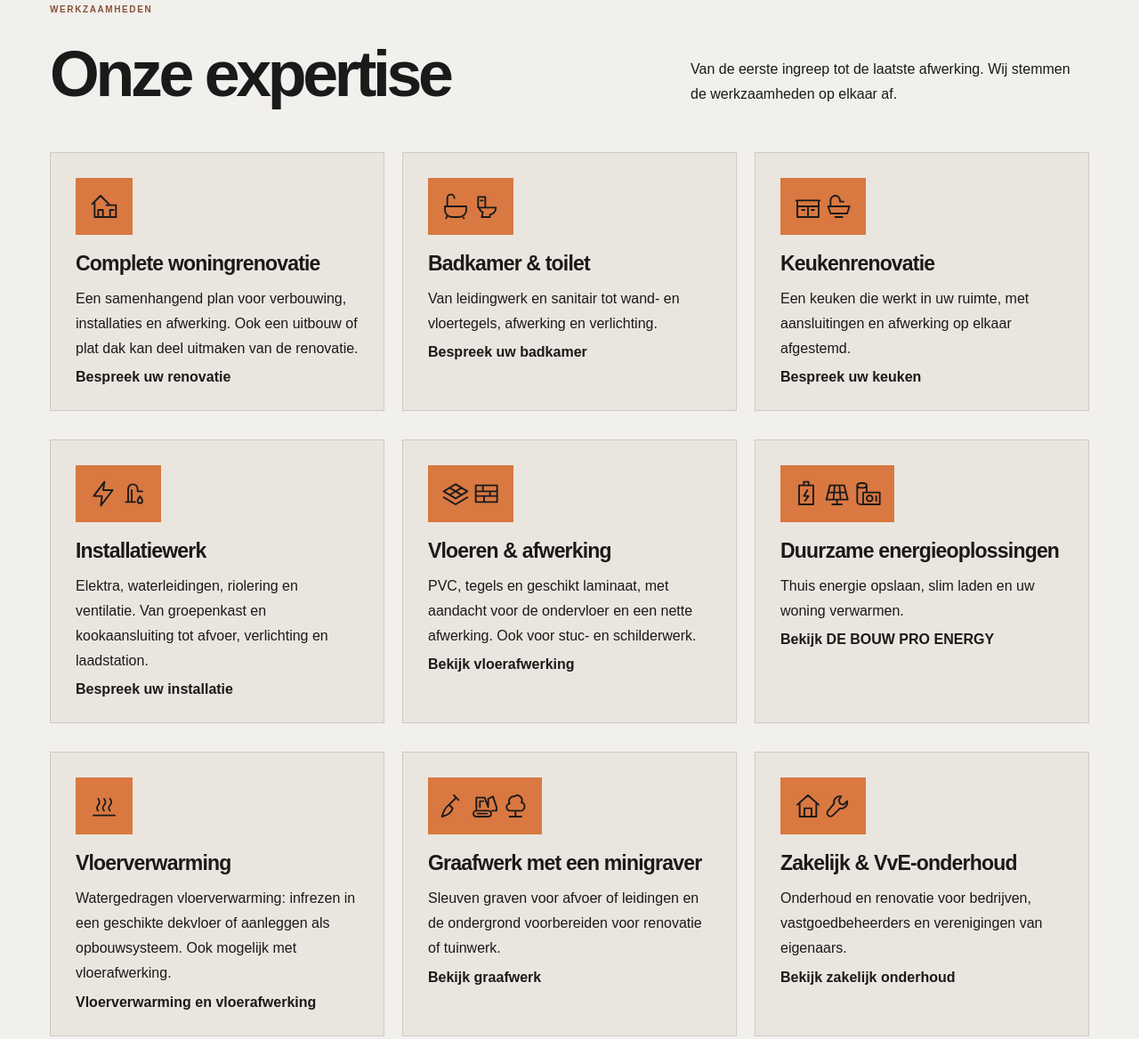
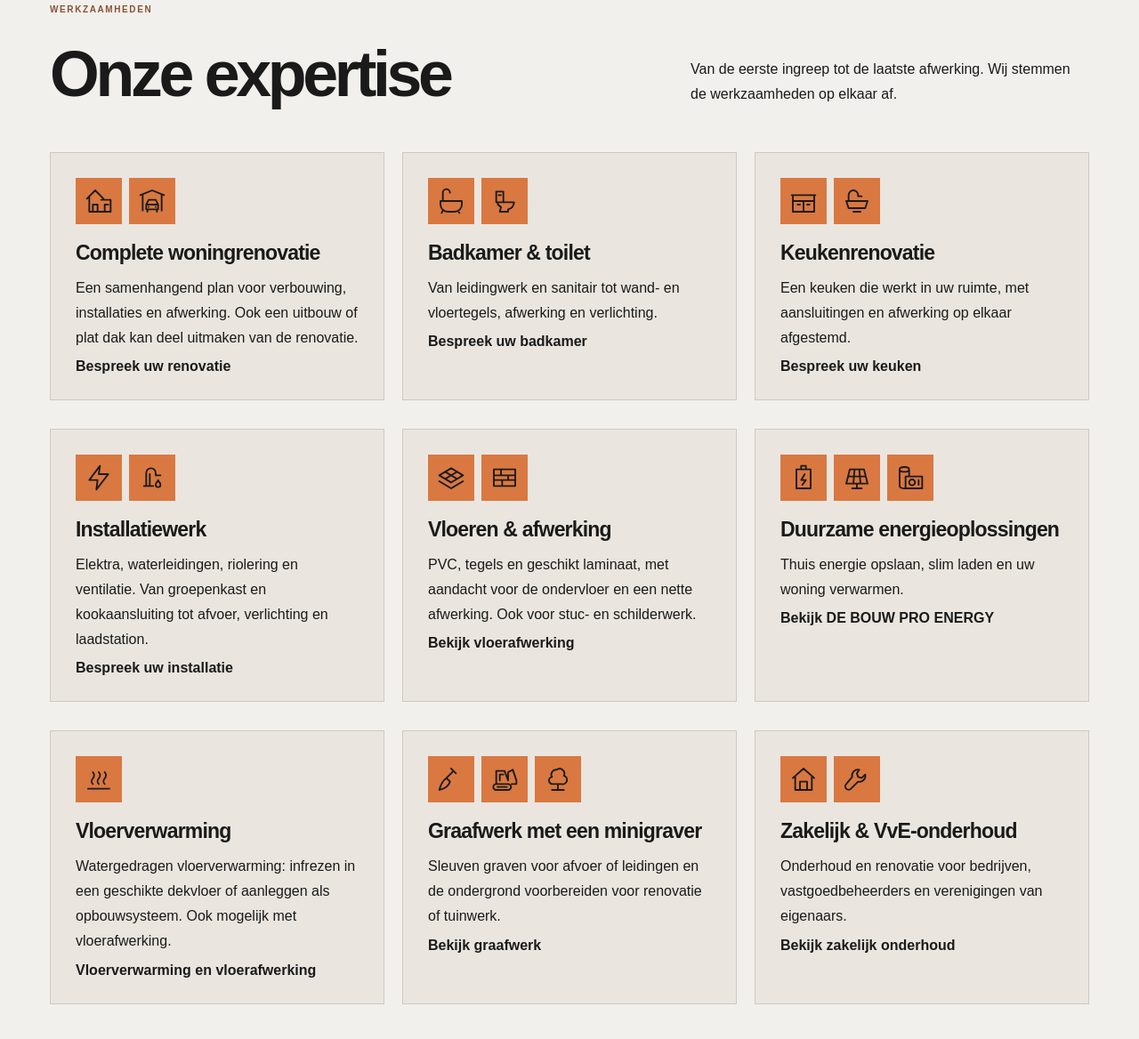
Before and after one commit to andreytruf/Debouwpro-test, a website: page index.html in a window 1280 px wide. Shown: the part 922-2090 px from the top of the page at 89% size. Drawn offline with Linux system fonts and the light colour scheme.

Commit message:
Give expertise icons separate square tiles

```diff
--- a/assets/home.css
+++ b/assets/home.css
@@ -102,29 +102,18 @@
   background: #eae6df;
 }
 .service-symbol {
-  display: grid;
-  place-items: center;
-  width: 4rem;
-  height: 4rem;
-  background: var(--site-copper);
-  color: var(--site-ink);
+  display: flex;
+  flex-wrap: wrap;
+  gap: 0.5rem;
   margin-bottom: 1.125rem;
 }
 .service-symbol svg {
-  width: 2rem;
-  height: 2rem;
-}
-.service-symbol--pair {
-  width: 6rem;
-}
-.service-symbol--pair svg {
-  width: 4.1667rem;
-}
-.service-symbol--trio {
-  width: 8rem;
-}
-.service-symbol--trio svg {
-  width: 6.3333rem;
+  display: block;
+  width: 3.25rem;
+  height: 3.25rem;
+  padding: 0.625rem;
+  background: var(--site-copper);
+  color: var(--site-ink);
 }
 .home-gallery a {
   position: relative;
--- a/index.html
+++ b/index.html
@@ -125,7 +125,20 @@
                 stroke-linecap="round"
                 stroke-linejoin="round"
               >
-                <path d="m2 10 7-7 7 7M4 9v12h18V11h-8M7 21v-6h4v6m6 0v-6h3" />
+                <path
+                  d="m2 10 7-7 7 7M4 9v12h18V11h-8M7 21v-6h4v6m6 0v-6h3"
+                /></svg
+              ><svg
+                viewBox="0 0 24 24"
+                fill="none"
+                stroke="currentColor"
+                stroke-width="1.4"
+                stroke-linecap="round"
+                stroke-linejoin="round"
+              >
+                <path
+                  d="m2 7 10-4 10 4M4 7v13m16-13v13M7 15l2-4h6l2 4M7 15h10v4H7zm1 4v2m8-2v2M9 17h.01m5.99 0h.01"
+                />
               </svg>
             </div>
             <div class="card-copy">
@@ -139,9 +152,9 @@
             </div>
           </article>
           <article>
-            <div class="service-symbol service-symbol--pair" aria-hidden="true">
+            <div class="service-symbol" aria-hidden="true">
               <svg
-                viewBox="0 0 50 24"
+                viewBox="0 0 24 24"
                 fill="none"
                 stroke="currentColor"
                 stroke-width="1.4"
@@ -150,10 +163,17 @@
               >
                 <path
                   d="M3 12h18v3a6 6 0 0 1-6 6H9a6 6 0 0 1-6-6v-3Zm2 0V5a3 3 0 0 1 6 0M4 22l1-2m14 2-1-2"
-                />
+                /></svg
+              ><svg
+                viewBox="0 0 24 24"
+                fill="none"
+                stroke="currentColor"
+                stroke-width="1.4"
+                stroke-linecap="round"
+                stroke-linejoin="round"
+              >
                 <path
                   d="M5 4h6v9H5zM7 7h2m2 6h9a6 6 0 0 1-5 6v2H8l1-4a5 5 0 0 1-3-4"
-                  transform="translate(26)"
                 />
               </svg>
             </div>
@@ -167,20 +187,27 @@
             </div>
           </article>
           <article>
-            <div class="service-symbol service-symbol--pair" aria-hidden="true">
+            <div class="service-symbol" aria-hidden="true">
               <svg
-                viewBox="0 0 50 24"
+                viewBox="0 0 24 24"
                 fill="none"
                 stroke="currentColor"
                 stroke-width="1.4"
                 stroke-linecap="round"
                 stroke-linejoin="round"
               >
-                <path d="M3 7h18v14H3zM3 12h18M12 12v9M9 15H7m10 0h-2M2 7h20" />
                 <path
-                  d="M5 12V7a4 4 0 0 1 8 0v1h3M3 12h18l-2 6H5zM9 21h6"
-                  transform="translate(26)"
-                />
+                  d="M3 7h18v14H3zM3 12h18M12 12v9M9 15H7m10 0h-2M2 7h20"
+                /></svg
+              ><svg
+                viewBox="0 0 24 24"
+                fill="none"
+                stroke="currentColor"
+                stroke-width="1.4"
+                stroke-linecap="round"
+                stroke-linejoin="round"
+              >
+                <path d="M5 12V7a4 4 0 0 1 8 0v1h3M3 12h18l-2 6H5zM9 21h6" />
               </svg>
             </div>
             <div class="card-copy">
@@ -193,19 +220,26 @@
             </div>
           </article>
           <article>
-            <div class="service-symbol service-symbol--pair" aria-hidden="true">
+            <div class="service-symbol" aria-hidden="true">
               <svg
-                viewBox="0 0 50 24"
+                viewBox="0 0 24 24"
                 fill="none"
                 stroke="currentColor"
                 stroke-width="1.4"
                 stroke-linecap="round"
                 stroke-linejoin="round"
               >
-                <path d="m13 2-9 12h7l-1 8 10-13h-8l1-7Z" />
+                <path d="m13 2-9 12h7l-1 8 10-13h-8l1-7Z" /></svg
+              ><svg
+                viewBox="0 0 24 24"
+                fill="none"
+                stroke="currentColor"
+                stroke-width="1.4"
+                stroke-linecap="round"
+                stroke-linejoin="round"
+              >
                 <path
                   d="M5 19h8m-6 0V8a4 4 0 0 1 8 0v2h4m-9 9V9m7 5c0 1-2 2-2 4a2 2 0 0 0 4 0c0-2-2-3-2-4Z"
-                  transform="translate(26)"
                 />
               </svg>
             </div>
@@ -220,9 +254,9 @@
             </div>
           </article>
           <article>
-            <div class="service-symbol service-symbol--pair" aria-hidden="true">
+            <div class="service-symbol" aria-hidden="true">
               <svg
-                viewBox="0 0 50 24"
+                viewBox="0 0 24 24"
                 fill="none"
                 stroke="currentColor"
                 stroke-width="1.4"
@@ -231,11 +265,16 @@
               >
                 <path
                   d="m2 10 10-6 10 6-10 6-10-6Zm5-3 10 6m0-6L7 13m-5 2 10 6 10-6"
-                />
-                <path
-                  d="M3 5h18v14H3zM3 10h18M3 14h18M9 5v5m6 0v4m-5 0v5"
-                  transform="translate(26)"
-                />
+                /></svg
+              ><svg
+                viewBox="0 0 24 24"
+                fill="none"
+                stroke="currentColor"
+                stroke-width="1.4"
+                stroke-linecap="round"
+                stroke-linejoin="round"
+              >
+                <path d="M3 5h18v14H3zM3 10h18M3 14h18M9 5v5m6 0v4m-5 0v5" />
               </svg>
             </div>
             <div class="card-copy">
@@ -249,23 +288,37 @@
             </div>
           </article>
           <article>
-            <div class="service-symbol service-symbol--trio" aria-hidden="true">
+            <div class="service-symbol" aria-hidden="true">
               <svg
-                viewBox="0 0 76 24"
+                viewBox="0 0 24 24"
                 fill="none"
                 stroke="currentColor"
                 stroke-width="1.4"
                 stroke-linecap="round"
                 stroke-linejoin="round"
               >
-                <path d="M6 5h12v16H6zM10 5V2h4v3m-1 4-3 5h4l-3 4" />
+                <path d="M6 5h12v16H6zM10 5V2h4v3m-1 4-3 5h4l-3 4" /></svg
+              ><svg
+                viewBox="0 0 24 24"
+                fill="none"
+                stroke="currentColor"
+                stroke-width="1.4"
+                stroke-linecap="round"
+                stroke-linejoin="round"
+              >
                 <path
                   d="M6 5h12l3 12H3zM5 11h14M10 5 9 17m5-12 1 12m-3 0v4m-4 0h8"
-                  transform="translate(26)"
-                />
+                /></svg
+              ><svg
+                viewBox="0 0 24 24"
+                fill="none"
+                stroke="currentColor"
+                stroke-width="1.4"
+                stroke-linecap="round"
+                stroke-linejoin="round"
+              >
                 <path
                   d="M3 19V5a4 2 0 0 1 8 0v5M3 19a4 2 0 0 0 5 2M3 5a4 2 0 0 0 8 0M8 11h14v10H8zm11 3v4M16 16a2.5 2.5 0 1 0-5 0 2.5 2.5 0 0 0 5 0Z"
-                  transform="translate(52)"
                 />
               </svg>
             </div>
@@ -301,9 +354,9 @@
             </div>
           </article>
           <article>
-            <div class="service-symbol service-symbol--trio" aria-hidden="true">
+            <div class="service-symbol" aria-hidden="true">
               <svg
-                viewBox="0 0 76 24"
+                viewBox="0 0 24 24"
                 fill="none"
                 stroke="currentColor"
                 stroke-width="1.4"
@@ -312,14 +365,28 @@
               >
                 <path
                   d="m12 3 4 4m-2-2-6 6m0 0 3 3c-1 4-5 6-9 7 1-4 3-8 6-10Z"
-                />
+                /></svg
+              ><svg
+                viewBox="0 0 24 24"
+                fill="none"
+                stroke="currentColor"
+                stroke-width="1.4"
+                stroke-linecap="round"
+                stroke-linejoin="round"
+              >
                 <path
                   d="M5 15V5h7l3 8m-7 0V8h3m4 5V6l4-2 3 9m0 0v3h-4m-3 0H5a2.5 2.5 0 0 0 0 5h10a2.5 2.5 0 0 0 0-5ZM6 18.5h8"
-                  transform="translate(26)"
-                />
+                /></svg
+              ><svg
+                viewBox="0 0 24 24"
+                fill="none"
+                stroke="currentColor"
+                stroke-width="1.4"
+                stroke-linecap="round"
+                stroke-linejoin="round"
+              >
                 <path
                   d="M12 21v-5m-5 5h10M7 10a4 4 0 0 1 4-6 4 4 0 0 1 6 5 3.5 3.5 0 0 1-2 7H8a3 3 0 0 1-1-6Z"
-                  transform="translate(52)"
                 />
               </svg>
             </div>
@@ -333,19 +400,26 @@
             </div>
           </article>
           <article>
-            <div class="service-symbol service-symbol--pair" aria-hidden="true">
+            <div class="service-symbol" aria-hidden="true">
               <svg
-                viewBox="0 0 50 24"
+                viewBox="0 0 24 24"
                 fill="none"
                 stroke="currentColor"
                 stroke-width="1.4"
                 stroke-linecap="round"
                 stroke-linejoin="round"
               >
-                <path d="m3 11 9-8 9 8M5 10v11h14V10M9 21v-7h6v7" />
+                <path d="m3 11 9-8 9 8M5 10v11h14V10M9 21v-7h6v7" /></svg
+              ><svg
+                viewBox="0 0 24 24"
+                fill="none"
+                stroke="currentColor"
+                stroke-width="1.4"
+                stroke-linecap="round"
+                stroke-linejoin="round"
+              >
                 <path
                   d="M14 4a5 5 0 0 0-6 6l-5 6a2.8 2.8 0 0 0 4 4l6-6a5 5 0 0 0 6-6l-3 3-3-1-1-3 2-3Z"
-                  transform="translate(26)"
                 />
               </svg>
             </div>
```
Also changed, not shown: tests/site.spec.mjs (+7 -1 lines).
